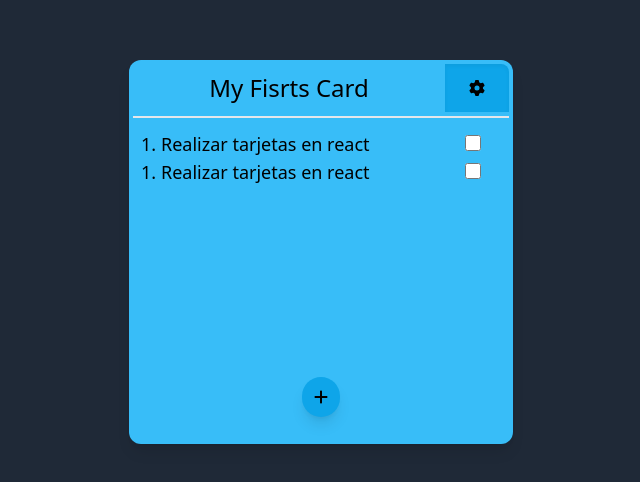
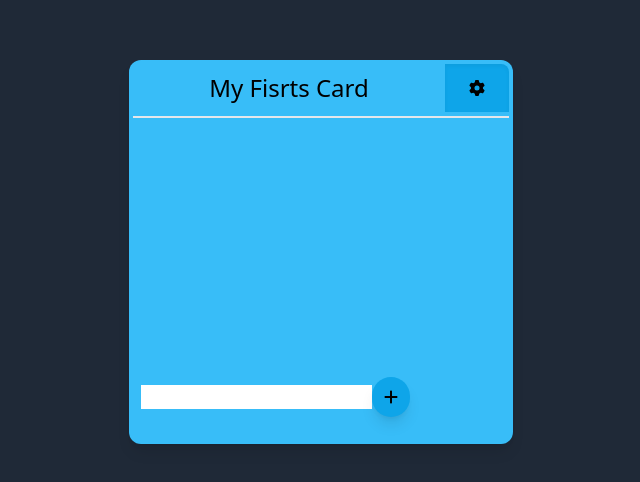
Before and after one commit to FelipeAlvarado01/NoteTasks, a React (Vite) app: page / in a window 1280 px wide. Shown: the part 148-630 px from the top of the page, without its empty margins (319-959 px from the left). Built offline with nearby package versions, Linux system fonts and the light colour scheme.

Commit message:
input para introducir las tareas a mis tarjetas

```diff
--- a/src/App.jsx
+++ b/src/App.jsx
@@ -5,11 +5,7 @@ function App() {
   return (
     <>
       <section className="flex w-full h-screen justify-center items-center">
-        <CardTask
-          cardTaskName="My Fisrts Card"
-          notes="Realizar tarjetas en react"
-          index={1}
-        />
+        <CardTask cardTaskName="My Fisrts Card" />
       </section>
     </>
   );
--- a/src/components/CardTask.jsx
+++ b/src/components/CardTask.jsx
@@ -1,7 +1,22 @@
 import { FontAwesomeIcon } from "@fortawesome/react-fontawesome";
 import { faGear, faPlus } from "@fortawesome/free-solid-svg-icons"; // Importa el icono necesario
+import { useState } from "react";
+
 import TaskComponents from "./TaskComponets";
-function CardTask({ cardTaskName, notes, index }) {
+
+let nextId = 1;
+function CardTask({ cardTaskName }) {
+  const [noteTask, setNoteTask] = useState("");
+  const [tasks, setTasks] = useState([]);
+
+  const inputValue = (e) => {
+    setNoteTask(e.target.value);
+  };
+
+  const addTask = () => {
+    setTasks([...tasks, { id: nextId++, noteTask: noteTask }]);
+  };
+
   return (
     <>
       <figure className=" bg-sky-400 w-96 h-96 px-1 shadow-lg rounded-xl ">
@@ -24,20 +39,23 @@ function CardTask({ cardTaskName, notes, index }) {
 
         {/* Detalles de la tarea */}
         <main className="content-between h-5/6 py-3 px-2">
-          <section className="h-5/6">
-            <TaskComponents notes={notes} index={index} />
-            <TaskComponents notes={notes} index={index} />
-          </section>
+          <ul className="overflow-y-auto h-5/6">
+            {tasks.map((task) => (
+              <TaskComponents
+                key={task.id}
+                index={task.id}
+                notes={task.noteTask}
+              />
+            ))}
+          </ul>
           {/* Botón para adicionar tareas */}
-          <div className="flex justify-center">
-            <button
-              type="button"
-              aria-label="Agregar tarea"
-              className="cursor-pointer bg-sky-500 rounded-full shadow-lg py-2 px-3"
-            >
+          <input onChange={inputValue} />
+
+          <button onClick={addTask}>
+            <div className="cursor-pointer bg-sky-500 rounded-full shadow-lg py-2 px-3">
               <FontAwesomeIcon icon={faPlus} />
-            </button>
-          </div>
+            </div>
+          </button>
         </main>
       </figure>
     </>
--- a/src/components/TaskComponets.jsx
+++ b/src/components/TaskComponets.jsx
@@ -1,6 +1,6 @@
 import { useState } from "react";
 
-function TaskComponents({ notes, index }) {
+function TaskComponents({ index, notes }) {
   const [isChecked, setIsChecked] = useState(false);
 
   const handleCheckboxChange = (event) => {
@@ -10,7 +10,7 @@ function TaskComponents({ notes, index }) {
     <>
       <div className="flex flex-row items-stretch text-lg">
         <div className="flex-none w-5 ">
-          <span>{index}.</span>
+          <span>{index}. </span>
         </div>
         <div className="grow">
           <span>{notes}</span>
```
